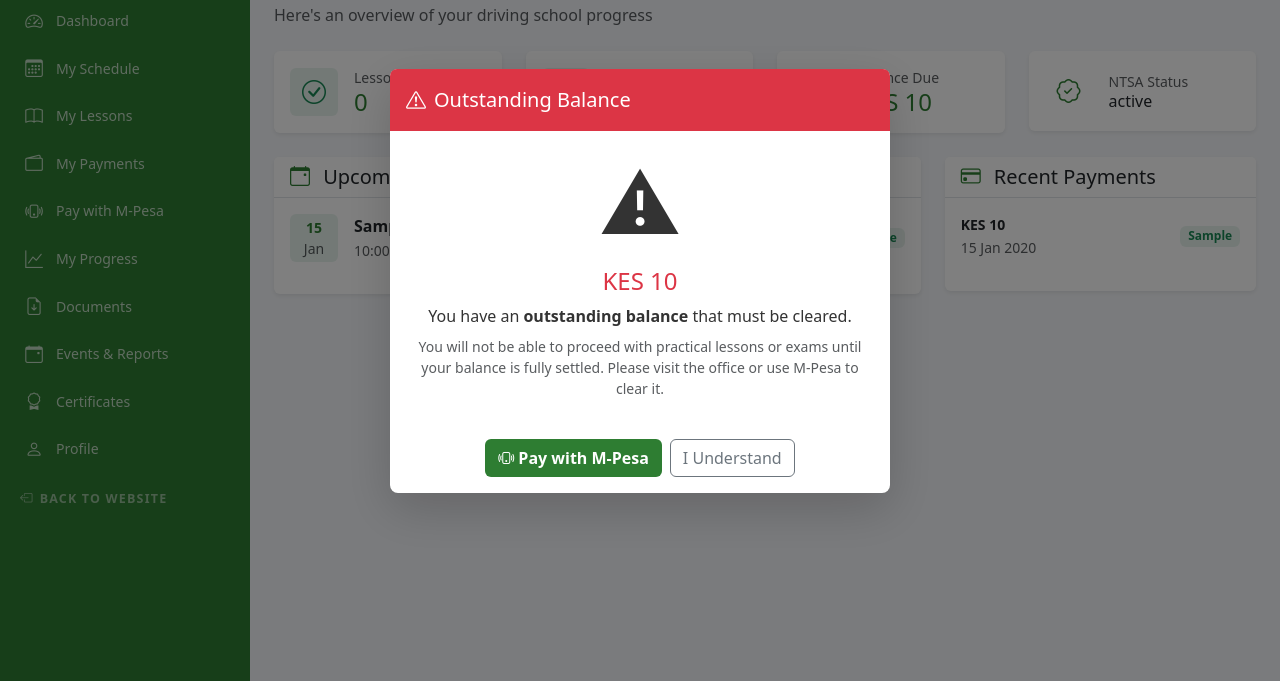
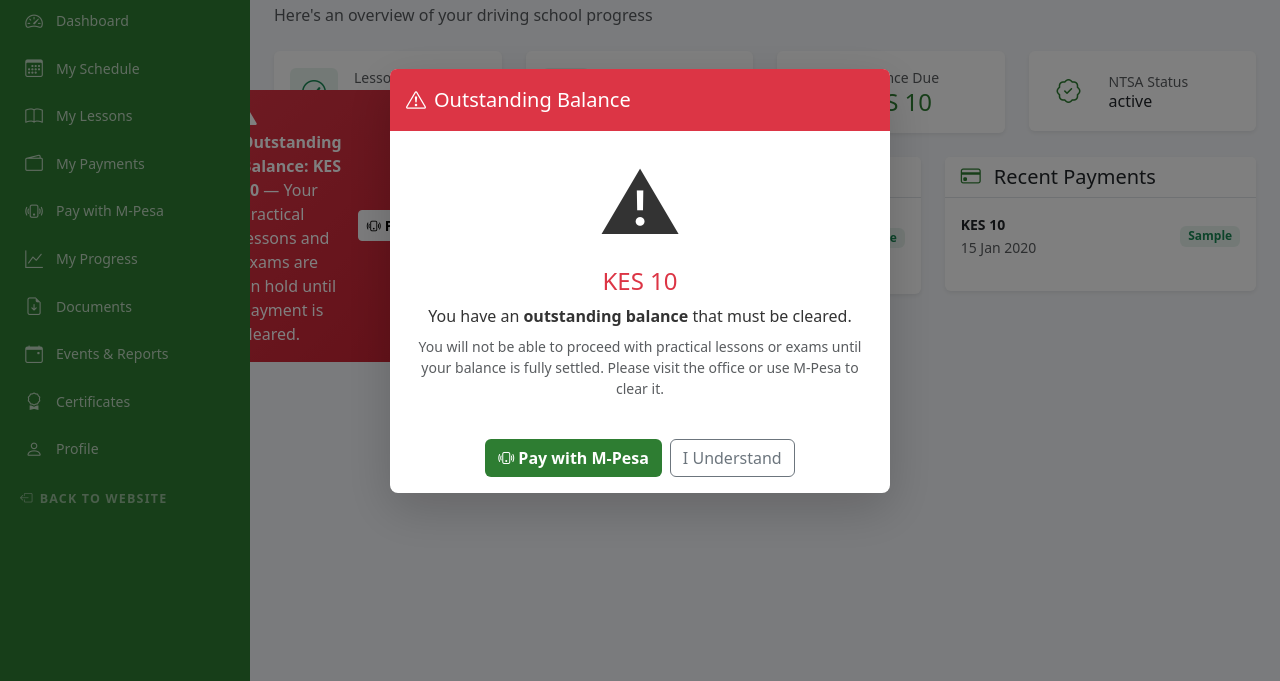
Before and after one commit to mbuguam443/greenlightdriving, a Django app: template templates/student_portal/dashboard.html in a window 1280 px wide. Shown: the part 119-800 px from the top of the page. Run offline with Django 4.2, Linux system fonts and the light colour scheme; the template is opened without the code that fills it: most values are stand-ins (such as "Sample title", 1, 10 or a date in 2020).

Commit message:
feat: persistent red banner for balance reminder on dashboard

```diff
--- a/templates/student_portal/dashboard.html
+++ b/templates/student_portal/dashboard.html
@@ -89,7 +89,19 @@
                         <div class="text-center">
                             <div class="small fw-bold" style="color: #2E7D32;">{{ lesson.date|date:"d" }}</div>
                             <div class="small text-muted">{{ lesson.date|date:"M" }}</div>
-                        </div>
+</div>
+
+{% if balance and balance > 0 %}
+<div class="alert border-0 text-white d-flex align-items-center justify-content-between mb-4" style="background:linear-gradient(135deg,#dc3545,#c82333);border-radius:10px;">
+    <div>
+        <i class="bi bi-exclamation-triangle-fill me-2"></i>
+        <strong>Outstanding Balance: KES {{ balance|floatformat:0 }}</strong> — Your practical lessons and exams are on hold until payment is cleared.
+    </div>
+    <a href="{% url 'payments:mpesa' %}" class="btn btn-sm btn-light fw-semibold flex-shrink-0 ms-3">
+        <i class="bi bi-phone-vibrate me-1"></i>Pay Now
+    </a>
+</div>
+{% endif %}
                     </div>
                     <div class="flex-grow-1">
                         <div class="fw-semibold">{{ lesson.lesson_type }}</div>
```
